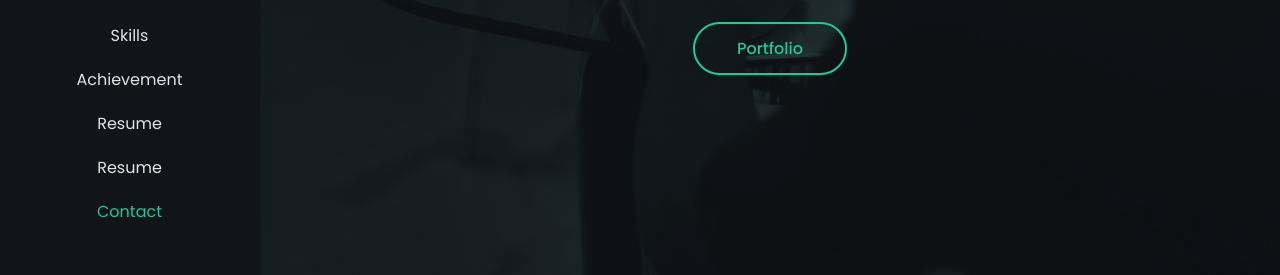
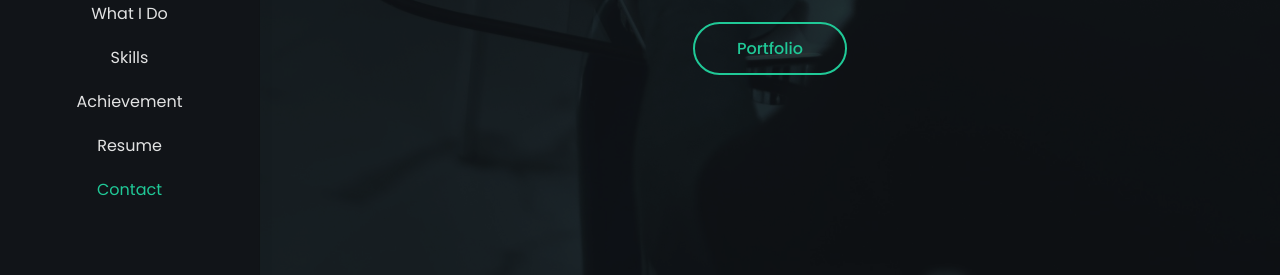
Before and after one commit to rajib-roy/portfolio, a plain HTML site: page index.html in a window 1280 px wide. Shown: the part 469-744 px from the top of the page. Drawn offline with Linux system fonts and the light colour scheme.

Commit message:
Update index.html

```diff
--- a/index.html
+++ b/index.html
@@ -76,10 +76,6 @@
               </li>
               <li class="nav-item">
                 <a class="nav-link smooth-scroll" href="#achievement">Achievement</a>
-              </li>
-
-              <li class="nav-item">
-                <a class="nav-link smooth-scroll" href="#resume">Resume</a>
               </li>
 
               <li class="nav-item">
```
